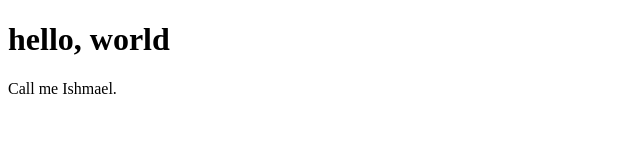
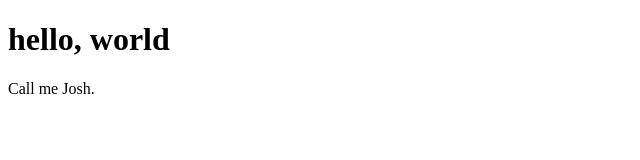
Before and after one commit to Ulixis/website, a plain HTML site: page index.html in a window 1280 px wide. Shown: the full height of the page, 0-640 px from the left. Drawn offline with Linux system fonts and the light colour scheme.

```diff
--- a/index.html
+++ b/index.html
@@ -5,6 +5,6 @@
   </head>
   <body>
     <h1>hello, world</h1>
-    <p>Call me Ishmael.</p>
+    <p>Call me Josh.</p>
   </body>
 </html>
```
Also changed, not shown: 1 other file.
